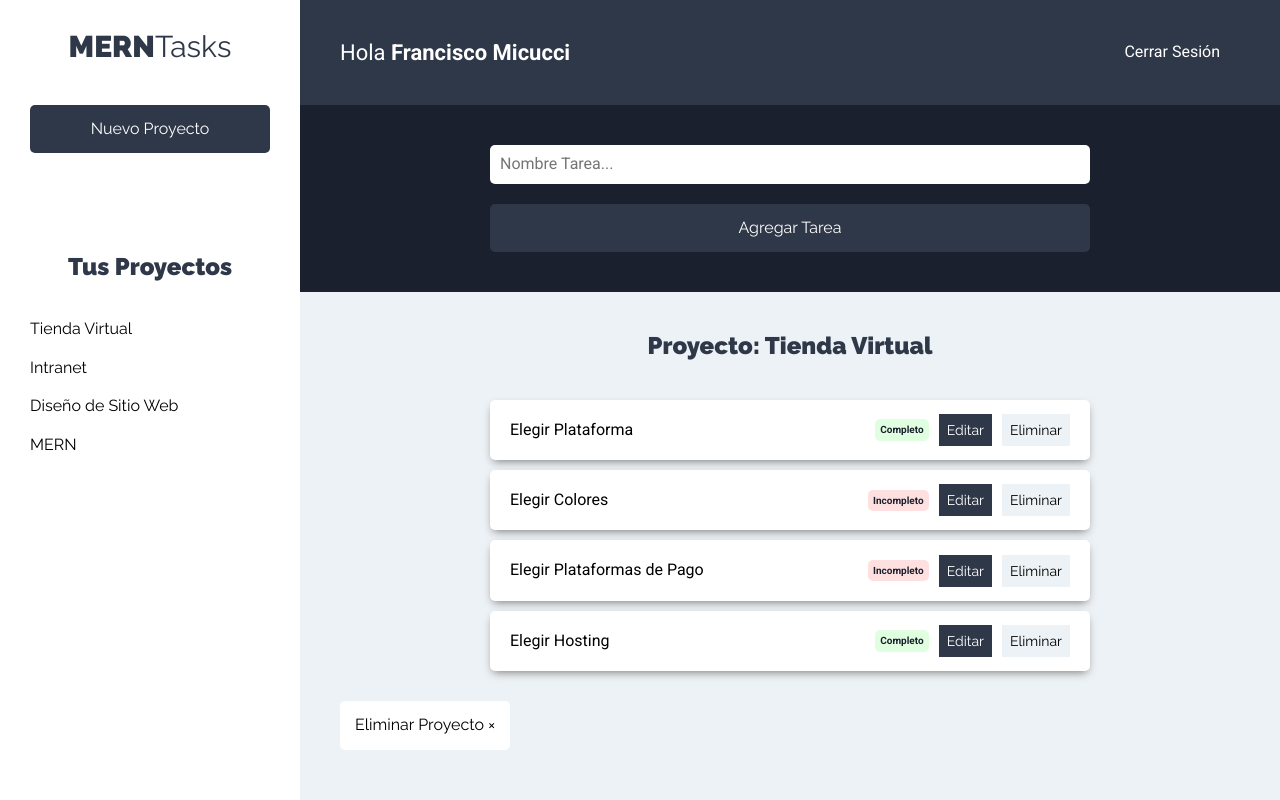
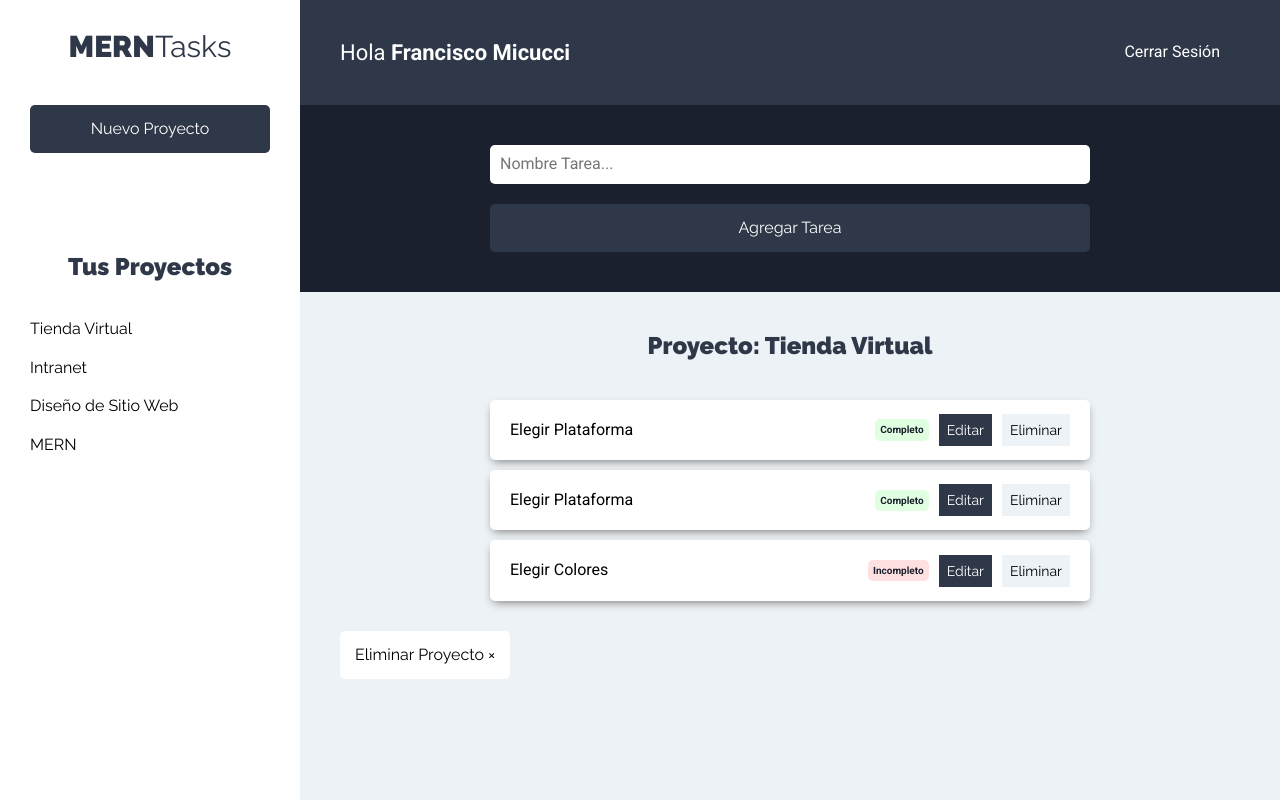
Before and after one commit to famicucci/MERNTasks, a React (Create React App) app: page /proyectos in a window 1280 px wide. Both pictures are taken after a click on the button "Tienda Virtual". Built offline with nearby package versions, Linux system fonts and the light colour scheme.

Commit message:
Muestra las tareas de cada proyecto

```diff
--- a/src/App.js
+++ b/src/App.js
@@ -6,10 +6,12 @@
 import Proyectos from './components/proyectos/Proyectos';
 
 import ProyectoState from './context/proyectos/proyectoState';
+import TareaState from './context/tareas/tareaState';
 
 function App() {
 	return (
 		<ProyectoState>
+			<TareaState>
 				<Router>
 					<Switch>
 						<Route exact path="/" component={Login} />
@@ -17,6 +19,7 @@
 						<Route exact path="/proyectos" component={Proyectos} />
 					</Switch>
 				</Router>
+			</TareaState>
 		</ProyectoState>
 	);
 }
--- a/src/components/proyectos/Proyecto.js
+++ b/src/components/proyectos/Proyecto.js
@@ -1,11 +1,21 @@
 import React, { useContext } from 'react';
 import proyectoContext from '../../context/proyectos/proyectoContext';
+import tareaContext from '../../context/tareas/tareaContext';
 
 const Proyecto = ({ proyecto }) => {
 	// Obtener el State de proyectos
 	const proyectosContext = useContext(proyectoContext);
+	const { proyectoActual } = proyectosContext;
 
-	const { proyectoActual } = proyectosContext;
+	// Obtener la funcion del context de tarea
+	const tareasContext = useContext(tareaContext);
+	const { obtenerTareas } = tareasContext;
+
+	// Función para agregar el proyecto actual
+	const seleccionarProyecto = (id) => {
+		proyectoActual(id); //Fijar un proyecto actual
+		obtenerTareas(id); //Filtrar las tareas cuando se de click
+	};
 
 	return (
 		<li>
@@ -13,7 +23,7 @@
 				type="button"
 				className="btn btn-blank"
 				onClick={() => {
-					proyectoActual(proyecto.id);
+					seleccionarProyecto(proyecto.id);
 				}}
 			>
 				{proyecto.nombre}
--- a/src/components/tareas/FormTarea.js
+++ b/src/components/tareas/FormTarea.js
@@ -12,9 +12,21 @@
 	// Destructuring para extraer el proyecto actual
 	const [proyectoActual] = proyecto;
 
+	const onSubmit = (e) => {
+		e.preventDefault();
+
+		// Validar
+
+		// Pasar la validación
+
+		// Agregar la nueva tarea al state de tareas
+
+		// Reiniciar el form
+	};
+
 	return (
 		<div className="formulario">
-			<form>
+			<form onSubmit={onSubmit}>
 				<div className="contenedor-input">
 					<input
 						type="text"
--- a/src/components/tareas/ListadoTareas.js
+++ b/src/components/tareas/ListadoTareas.js
@@ -1,24 +1,22 @@
 import React, { Fragment, useContext } from 'react';
 import Tarea from './Tarea';
 import proyectoContext from '../../context/proyectos/proyectoContext';
+import tareaContext from '../../context/tareas/tareaContext';
 
 const ListadoTareass = () => {
 	// Obtener el State de proyectos
 	const proyectosContext = useContext(proyectoContext);
 	const { proyecto, eliminarProyecto } = proyectosContext;
 
+	// Obtener las tareas del proyecto
+	const tareasContext = useContext(tareaContext);
+	const { tareasproyecto } = tareasContext;
+
 	// Si no hay proyecto seleccionado
 	if (!proyecto) return <h2>Seleciona un proyecto</h2>;
 
 	// Destructuring para extraer el proyecto actual
 	const [proyectoActual] = proyecto;
-
-	const tareasProyecto = [
-		{ nombre: 'Elegir Plataforma', estado: true },
-		{ nombre: 'Elegir Colores', estado: false },
-		{ nombre: 'Elegir Plataformas de Pago', estado: false },
-		{ nombre: 'Elegir Hosting', estado: true },
-	];
 
 	// Elimina un proyecto
 	const onClickEliminar = () => {
@@ -29,12 +27,12 @@
 		<Fragment>
 			<h2>Proyecto: {proyectoActual.nombre}</h2>
 			<ul className="listado-tareas">
-				{tareasProyecto.length === 0 ? (
+				{tareasproyecto.length === 0 ? (
 					<li className="tarea">
 						<p>No hay Tareas</p>
 					</li>
 				) : (
-					tareasProyecto.map((tarea) => <Tarea tarea={tarea} />)
+					tareasproyecto.map((tarea) => <Tarea tarea={tarea} />)
 				)}
 			</ul>
 
--- /dev/null
+++ b/src/context/tareas/tareaContext.js
@@ -0,0 +1,5 @@
+import { createContext } from 'react';
+
+const tareaContext = createContext();
+
+export default tareaContext;
--- /dev/null
+++ b/src/context/tareas/tareaReducer.js
@@ -0,0 +1,20 @@
+import { TAREAS_PROYECTO, AGREGAR_TAREA } from '../../types';
+
+export default (state, action) => {
+	switch (action.type) {
+		case TAREAS_PROYECTO:
+			return {
+				...state,
+				tareasproyecto: state.tareas.filter(
+					(tarea) => tarea.proyectoId === action.payload
+				),
+			};
+		case AGREGAR_TAREA:
+			return {
+				...state,
+				tareas: [...state.tareas, action.payload],
+			};
+		default:
+			return state;
+	}
+};
--- /dev/null
+++ b/src/context/tareas/tareaState.js
@@ -0,0 +1,62 @@
+import React, { useReducer } from 'react';
+import TareaContext from './tareaContext';
+import TareaReducer from './tareaReducer';
+
+import { TAREAS_PROYECTO, AGREGAR_TAREA } from '../../types';
+
+const TareaState = (props) => {
+	const initialState = {
+		tareas: [
+			{ nombre: 'Elegir Plataforma', estado: true, proyectoId: 1 },
+			{ nombre: 'Elegir Colores', estado: false, proyectoId: 2 },
+			{ nombre: 'Elegir Plataformas de Pago', estado: false, proyectoId: 3 },
+			{ nombre: 'Elegir Hosting', estado: true, proyectoId: 4 },
+			{ nombre: 'Elegir Plataforma', estado: true, proyectoId: 1 },
+			{ nombre: 'Elegir Colores', estado: false, proyectoId: 2 },
+			{ nombre: 'Elegir Plataformas de Pago', estado: false, proyectoId: 3 },
+			{ nombre: 'Elegir Plataforma', estado: true, proyectoId: 4 },
+			{ nombre: 'Elegir Colores', estado: false, proyectoId: 1 },
+			{ nombre: 'Elegir Plataformas de Pago', estado: false, proyectoId: 2 },
+			{ nombre: 'Elegir Plataforma', estado: true, proyectoId: 3 },
+			{ nombre: 'Elegir Colores', estado: false, proyectoId: 4 },
+			{ nombre: 'Elegir Plataformas de Pago', estado: false, proyectoId: 3 },
+		],
+		tareasproyecto: null,
+	};
+
+	// create dispatch y state
+	const [state, dispatch] = useReducer(TareaReducer, initialState);
+
+	// Crear las funciones
+
+	// Obtener las tareas de un proyecto
+	const obtenerTareas = (proyectoId) => {
+		dispatch({
+			type: TAREAS_PROYECTO,
+			payload: proyectoId,
+		});
+	};
+
+	// Agregar una tarea al proyecto seleccionado
+	const agregarTarea = (tarea) => {
+		dispatch({
+			type: AGREGAR_TAREA,
+			payload: tarea,
+		});
+	};
+
+	return (
+		<TareaContext.Provider
+			value={{
+				tareas: state.tareas,
+				tareasproyecto: state.tareasproyecto,
+				obtenerTareas,
+				agregarTarea,
+			}}
+		>
+			{props.children}
+		</TareaContext.Provider>
+	);
+};
+
+export default TareaState;
--- a/src/types/index.js
+++ b/src/types/index.js
@@ -4,3 +4,6 @@
 export const VALIDAR_FORMULARIO = 'VALIDAR_FORMULARIO';
 export const PROYECTO_ACTUAL = 'PROYECTO_ACTUAL';
 export const ELIMINAR_PROYECTO = 'ELIMINAR_PROYECTO';
+
+export const TAREAS_PROYECTO = 'TAREAS_PROYECTO';
+export const AGREGAR_TAREA = 'AGREGAR_TAREA';
```
Lines whose indentation alone changed are shown as unchanged.
